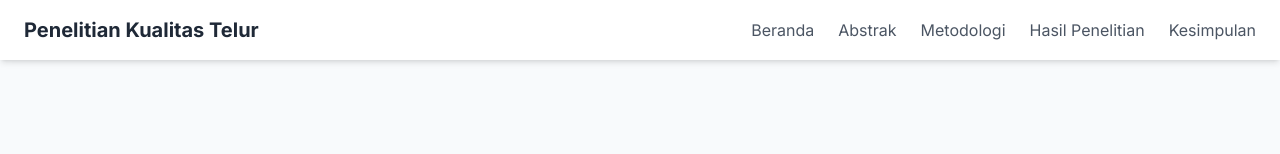
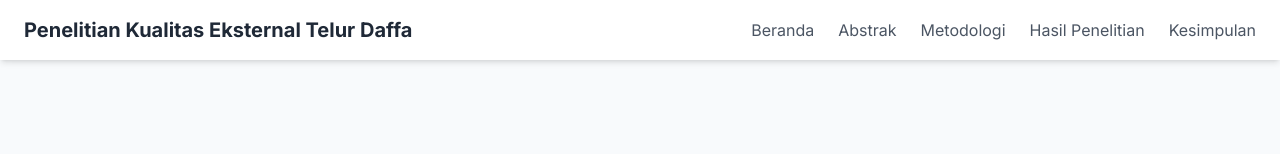
Before and after one commit to daffazzz/skripsi, a plain HTML site: page index.html in a window 1280 px wide. Shown: the top 154 px of the page. Drawn offline with nearby package versions, Linux system fonts and the light colour scheme; grey boxes are pictures that could not be loaded.

Commit message:
Update index.html

```diff
--- a/index.html
+++ b/index.html
@@ -43,7 +43,7 @@
     <!-- Header Section -->
     <header class="bg-white shadow-md sticky top-0 z-50">
         <nav class="container mx-auto px-6 py-4 flex justify-between items-center">
-            <div class="text-xl font-bold text-gray-800">Penelitian Kualitas Telur</div>
+            <div class="text-xl font-bold text-gray-800">Penelitian Kualitas Eksternal Telur Daffa</div>
             <div class="hidden md:flex space-x-6">
                 <a href="#home" class="text-gray-600 hover:text-blue-600">Beranda</a>
                 <a href="#abstrak" class="text-gray-600 hover:text-blue-600">Abstrak</a>
```
